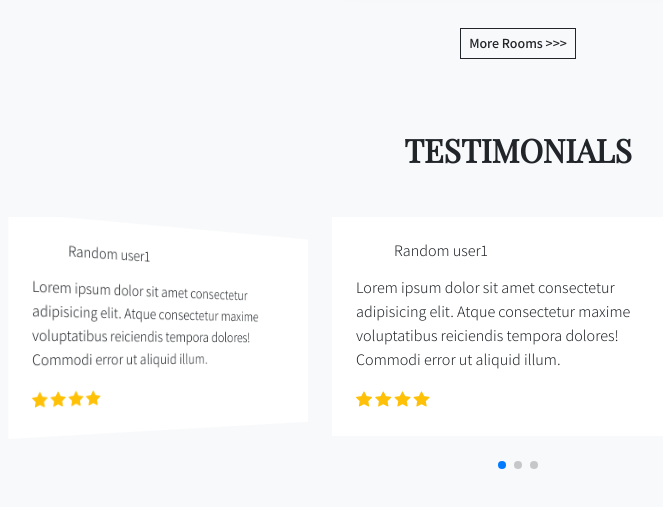
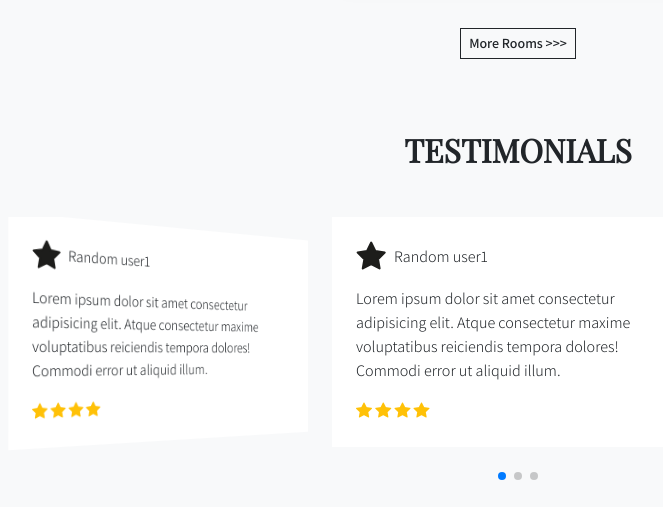
Before and after one commit to Vishwparmar/floris31website, a PHP site: page / in a window 1280 px wide. Shown: the part 1804-2311 px from the top of the page, without its empty margins (122-785 px from the left). Run offline with PHP 8.4, Linux system fonts and the light colour scheme; some web fonts are replaced.

Commit message:
testimonial updated

```diff
--- a/index.php
+++ b/index.php
@@ -285,6 +285,7 @@
             </div>
         </div>
     </div>
+
     <!-- Our Rooms -->
     <h2 class="mt-5 pt-4 md-4 text-center fw-bold h-font">OUR ROOMS</h2>
 
@@ -479,7 +480,7 @@
 
                 <div class="swiper-slide bg-white p-4">
                     <div class="profile d-flex align-items-center mb-3">
-                        <img src="" width="30px">
+                        <img src="images/feature/star.svg" width="30px">
                         <h6 class="m-0 ms-2">Random user1</h6>
                     </div>
                     <p>
@@ -495,7 +496,7 @@
                 </div>
                 <div class="swiper-slide bg-white p-4">
                     <div class="profile d-flex align-items-center mb-3">
-                        <img src="" width="30px">
+                        <img src="images/feature/star.svg" width="30px">
                         <h6 class="m-0 ms-2">Random user1</h6>
                     </div>
                     <p>
@@ -511,7 +512,7 @@
                 </div>
                 <div class="swiper-slide bg-white p-4">
                     <div class="profile d-flex align-items-center mb-3">
-                        <img src="" width="30px">
+                        <img src="images/feature/star.svg" width="30px">
                         <h6 class="m-0 ms-2">Random user1</h6>
                     </div>
                     <p>
```
Also changed, not shown: images/feature/star.svg (added), images/feature/wifi-logo.svg (added).
